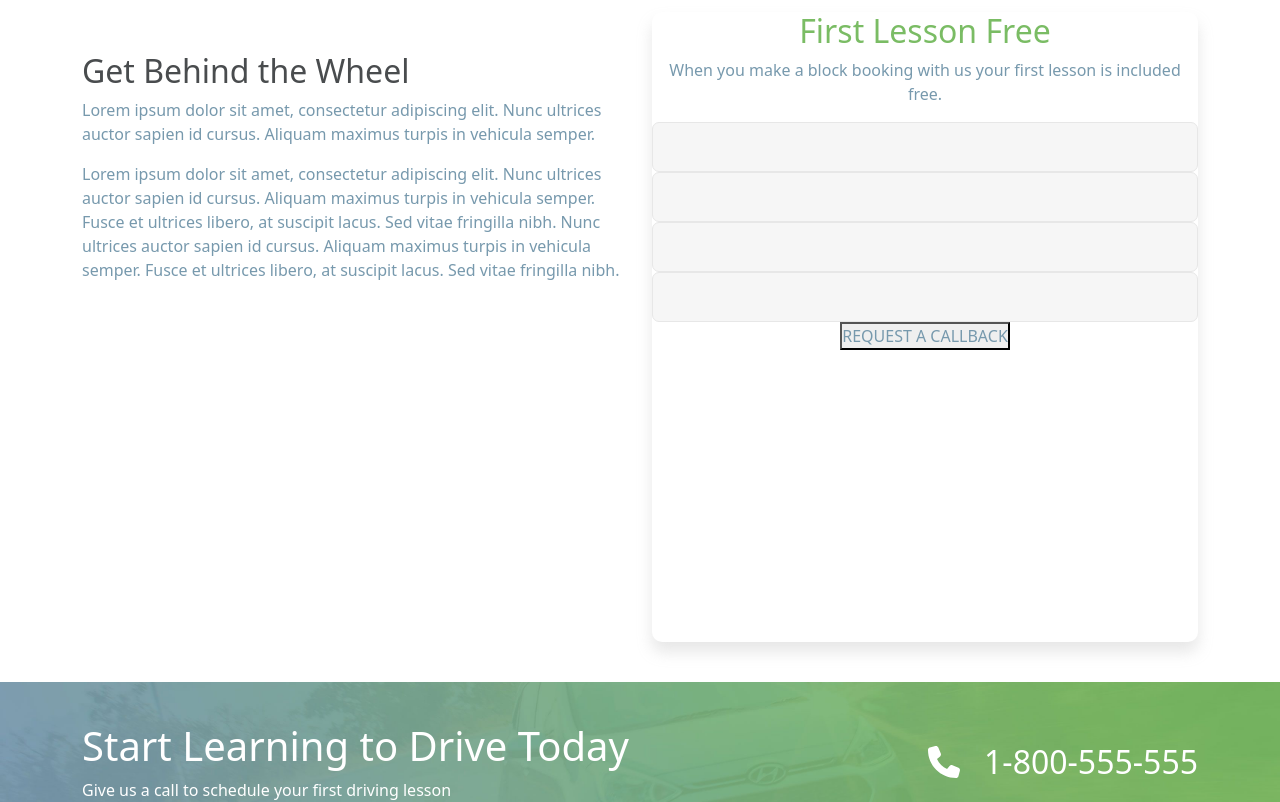
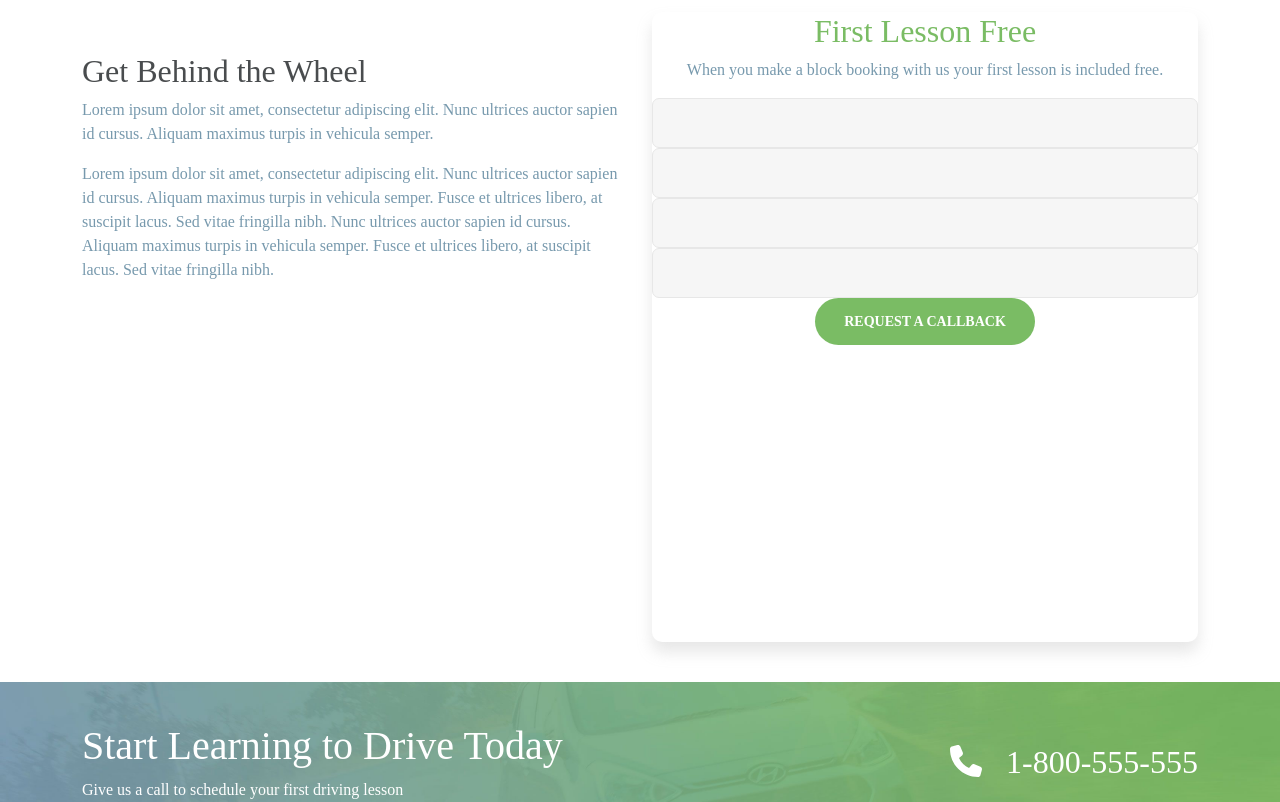
Before and after one commit to MiriamPecora/proj-html-vuejs, a Vue app: page / in a window 1280 px wide. Shown: the part 736-1538 px from the top of the page. Built offline with nearby package versions, Linux system fonts and the light colour scheme; a small style sheet from the web is missing.

Commit message:
[UPD] font size, family and team-10-button

```diff
--- a/package.json
+++ b/package.json
@@ -9,6 +9,7 @@
     "preview": "vite preview"
   },
   "dependencies": {
+    "@fontsource/mulish": "^5.0.18",
     "@fortawesome/fontawesome-svg-core": "^6.5.2",
     "@fortawesome/free-brands-svg-icons": "^6.5.2",
     "@fortawesome/free-regular-svg-icons": "^6.5.2",
--- a/src/assets/scss/partials/_common.scss
+++ b/src/assets/scss/partials/_common.scss
@@ -35,3 +35,23 @@ header {
       outline: 0;
   }
 }
+
+.team-10-button{
+  padding: 13px 29px;
+  border-radius: 25px;
+  font-weight: $font-weight-buttons;
+  font-size: 14px;
+  &.button-green{
+    border: 0;
+    background-color: $color-main;
+    color: white;
+
+    &:hover{
+      background-color: $color-main-dark;
+    }
+  }
+
+  &.button-gray{
+
+  }
+}
--- a/src/assets/scss/partials/_typography.scss
+++ b/src/assets/scss/partials/_typography.scss
@@ -4,9 +4,14 @@ TYPO
 
 @use './variables' as *;
 
+@import "@fontsource/mulish/400.css";
+@import "@fontsource/mulish/700.css";
+
+
 body *{
   color: $color-text;
-
+  font-family: mulish;
+  font-size: 700;
   &.team-10-text-dark{
     color: $color-title;
     *{
--- a/src/assets/scss/partials/_variables.scss
+++ b/src/assets/scss/partials/_variables.scss
@@ -4,9 +4,13 @@ VARIABLES
 
 $body-bg-color: #fff;
 $color-main: #7ABC64;
+$color-main-dark: #64A64E;
 $bg-dark: #333333;
 $bg-dark-semitransparent: #3333338C;
 $color-text: #7799AD;
 $color-title: #494C4E;
 $bg-about: #f6f6f6;
 $input-border-color: #E7E7E7;
+
+
+$font-weight-buttons: 700;
--- a/src/pages/PageHome.vue
+++ b/src/pages/PageHome.vue
@@ -77,7 +77,7 @@ export default {
                         <input class="team-10-input" type="text">
                         <input class="team-10-input" type="text">
                         <input class="team-10-input" type="text">
-                        <button>REQUEST A CALLBACK</button>
+                        <button class="team-10-button button-green">REQUEST A CALLBACK</button>
                     </div>
                 </div>
             </div>
```
Also changed, not shown: 1 other file (tests, documents, lock files or other folders).
